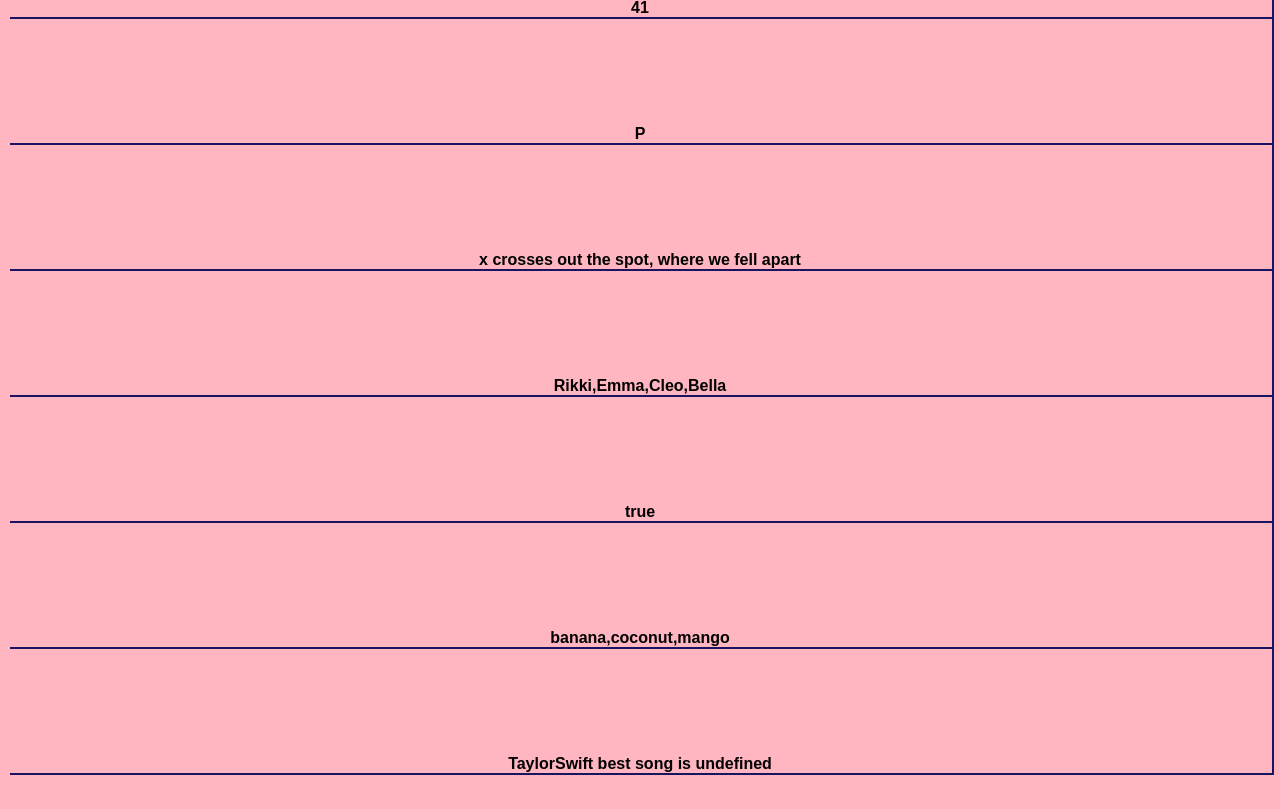
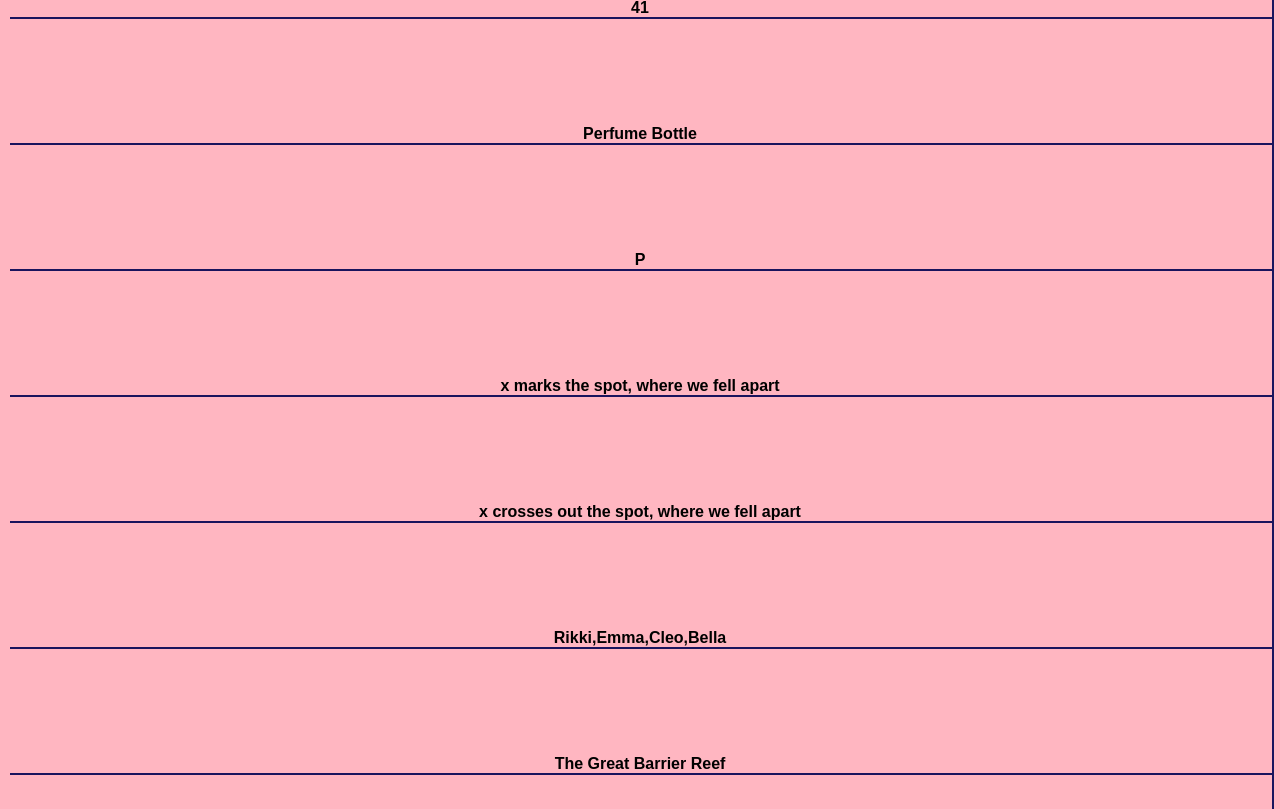
Before and after one commit to gabfranc/cpnt262-a1-before-after, a plain HTML site: page index.html in a window 1280 px wide. Shown: the part 431-1240 px from the top of the page. Before the commit the page ends 1212 px from the top, so only its background shows below. Drawn offline with Linux system fonts and the light colour scheme.

Commit message:
adding before and after description

```diff
--- a/client.js
+++ b/client.js
@@ -21,6 +21,7 @@ const firstCharacter = characterString.substring(0, 1);
 console.log (firstCharacter); //Output of the string will be the letter P.
 
 document.getElementById("firstChr").textContent = firstCharacter;
+document.getElementById("beforeChr").textContent = characterString;
 
 
 // changing or replacing some of the words with new words
@@ -28,6 +29,8 @@ const myWords = "x marks the spot, where we fell apart";
 
 const changedWords = myWords.replace("marks", "crosses out");
 console.log(changedWords);
+
+document.getElementById("beforeReplace").textContent  = myWords;
 
 document.getElementById("replaceWords").textContent  = changedWords;
 
@@ -42,6 +45,9 @@ document.getElementById("pushArr").textContent = characterArr;
 
 let stringEl = "The Great Barrier Reef";
 const elementStr = stringEl.includes('Barrier');
+
+document.getElementById("firstEl").textContent = stringEl;
+
 document.getElementById("includedEl").textContent = stringEl.includes('Barrier');
 //creating and logging an array of the keys of the object
 
@@ -65,6 +71,7 @@ const musicObj = {
 
 delete musicObj["song"];
 
+
 document.getElementById("newObject").textContent = musicObj.firstName +   musicObj.lastName + "    best song is    " +    musicObj.song;
 
 //styling with js coding
--- a/index.html
+++ b/index.html
@@ -14,11 +14,15 @@
 </div>
   <div id="numVal"></div>
   <div id="incremNum"></div>
+  <div id="beforeChr"></div>
   <div id="firstChr"></div>
+  <div id="beforeReplace"></div>
   <div id="replaceWords"></div>
   <div id="pushArr"></div>
+  <div id="firstEl"></div>
   <div id="includedEl"></div>
   <div id="arrayObj"></div>
+  <div id="oldObject"></div>
   <div id="newObject"></div>
 
 
```
